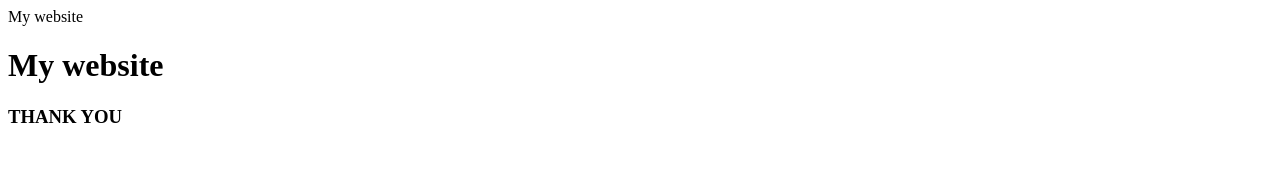
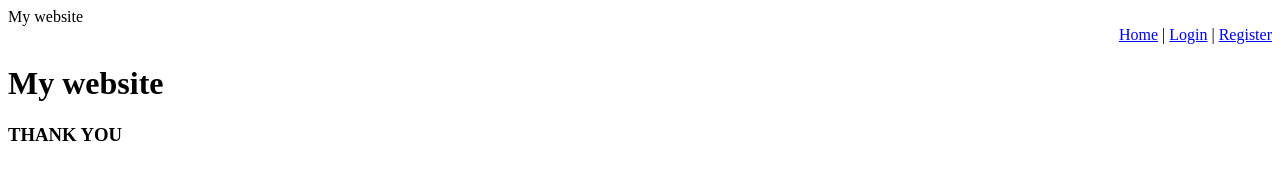
Before and after one commit to mshubhangi/mywebsite, a plain HTML site: page index.html in a window 1280 px wide. Drawn offline with Linux system fonts and the light colour scheme.

Commit message:
Update index.html

```diff
--- a/index.html
+++ b/index.html
@@ -1,6 +1,11 @@
 <html>
 <head>My website</head>
 <body>
+  <div align="right">
+    <a href="/">Home</a> |
+  <a href="login.html">Login</a> |
+  <a href="register.html">Register</a>
+    </div>
 <h1>My website</h1>
 <h3>THANK YOU</h3>
 </body>
```
